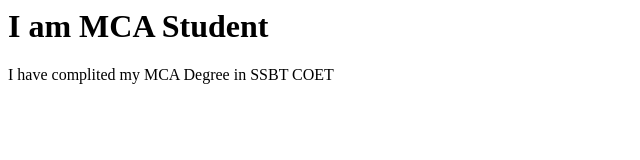
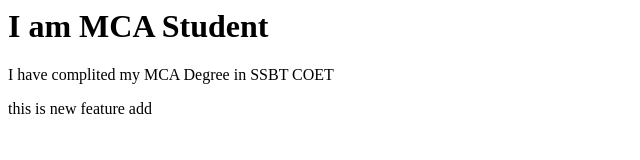
Before and after one commit to ingalems/LocalRepo, a plain HTML site: page index.html in a window 1280 px wide. Shown: the whole page, without its empty margins (0-640 px from the left). Drawn offline with Linux system fonts and the light colour scheme.

Commit message:
New Feature added

```diff
--- a/index.html
+++ b/index.html
@@ -1,2 +1,3 @@
 <h1>I am MCA Student</h1>
 <p>I have complited my MCA Degree in SSBT COET</p>
+<P>this is new feature add</P>
```
